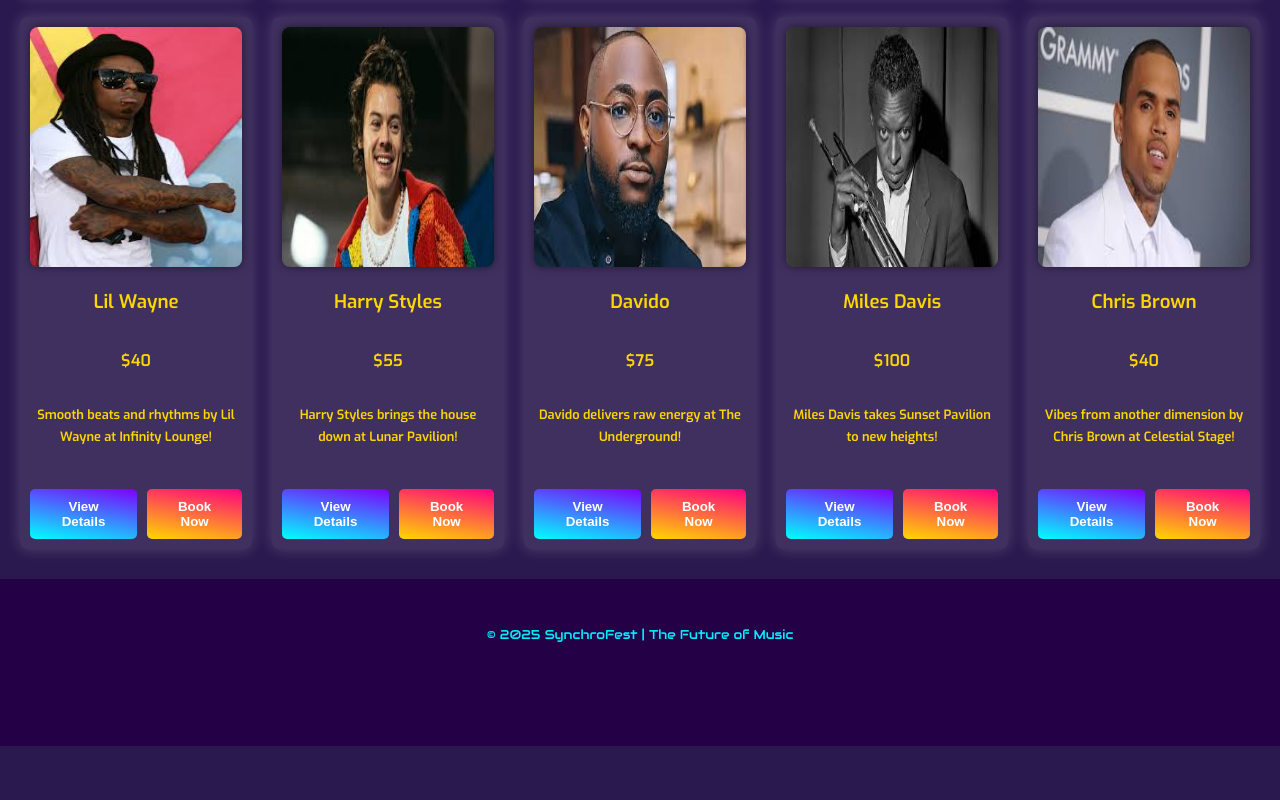
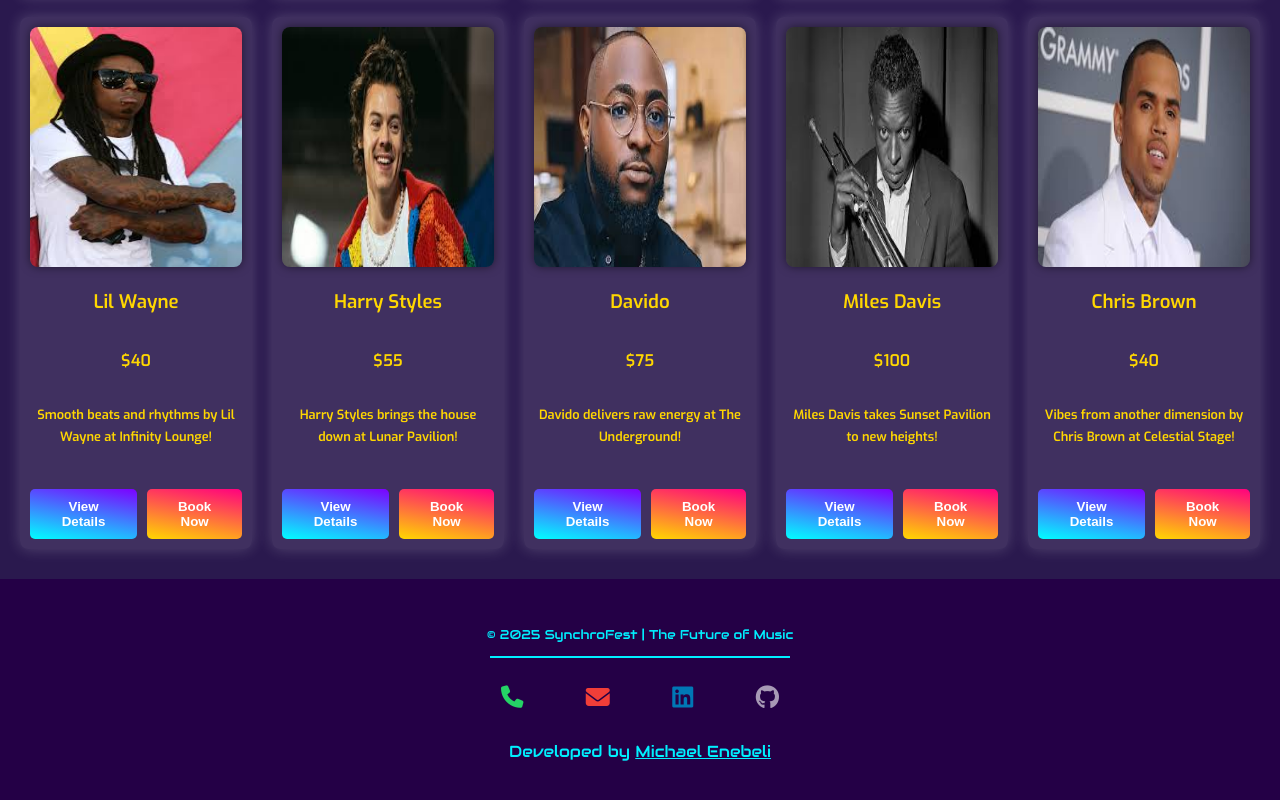
Before and after one commit to Michael-Enebeli/SynchroFest, a React (Vite) app: page / in a window 1280 px wide. Shown: the part 2300-3100 px from the top of the page. Before the commit the page ends 3046 px from the top, so only its background shows below. Built offline with nearby package versions, Linux system fonts and the light colour scheme; no server answers; a web font is replaced by a local one.

Commit message:
Gave myself credit as the developer in the footer section

```diff
--- a/src/App.css
+++ b/src/App.css
@@ -44,3 +44,51 @@
       opacity: 0;
   }
 }
+
+.footer-line {
+  width: 300px;
+  margin: 10px auto;
+  border: 1px solid;
+}
+
+ .footer-icons {
+  display: flex;
+  gap: 5%;
+  justify-content: center;
+  margin-top: 20px;
+}
+
+.footer-icons a {
+  font-size: 1.5rem;
+  display: inline-block;
+  transition: transform 0.3s ease;
+  cursor: none;
+}
+
+.footer-icons a:nth-child(1) { color: #25d366; font-size: 1.4rem; }
+.footer-icons a:nth-child(2) { color:rgb(241, 62, 56); }
+.footer-icons a:nth-child(3) { color: #0077b5; }
+.footer-icons a:nth-child(4) { color: rgba(255, 255, 255, 0.6); }
+
+
+
+
+.footer-icons a:hover {
+  transform: scale(1.2);
+}
+
+ footer span {
+  font-size: 1rem;
+  margin-top: 20px;
+  display: block;
+ }
+ footer span a {
+  color: inherit;
+  cursor: none;
+ }
+
+ @media (hover: hover) and (pointer: fine) {
+footer a:hover {
+    cursor: pointer;
+  }
+}
--- a/src/components/Footer.jsx
+++ b/src/components/Footer.jsx
@@ -4,6 +4,22 @@
   return (
     <footer style={styles.footer}>
       <p>© 2025 SynchroFest | The Future of Music</p>
+      <hr className="footer-line" />
+      <div className="footer-icons">
+        <a href="tel:+2348107792905" title="Call us">
+          <i className="fas fa-phone"></i>
+        </a>
+        <a href="mailto:chukwudienebeli81@gmail.com" title="Email us">
+          <i className="fas fa-envelope"></i>
+        </a>
+        <a href="https://www.linkedin.com/in/michael-enebeli" target="_blank" rel="noopener noreferrer" title="LinkedIn">
+          <i className="fab fa-linkedin"></i>
+        </a>
+        <a href="https://github.com/michael-enebeli" target="_blank" rel="noopener noreferrer" title="GitHub">
+          <i className="fab fa-github"></i>
+        </a>
+      </div>
+      <span>Developed by  <a href="https://michaelenebeli.com.ng" target="_blank" rel="noopener noreferrer"> Michael Enebeli </a></span>
     </footer>
   );
 };
--- a/vite.config.js
+++ b/vite.config.js
@@ -1,4 +1,3 @@
-
 
 import { defineConfig } from 'vite';
 import react from '@vitejs/plugin-react';
@@ -7,6 +6,6 @@
   plugins: [react()],
   server: {
     host: true,
-    port: 5173,
+    port: 5178,
   },
 });
```
